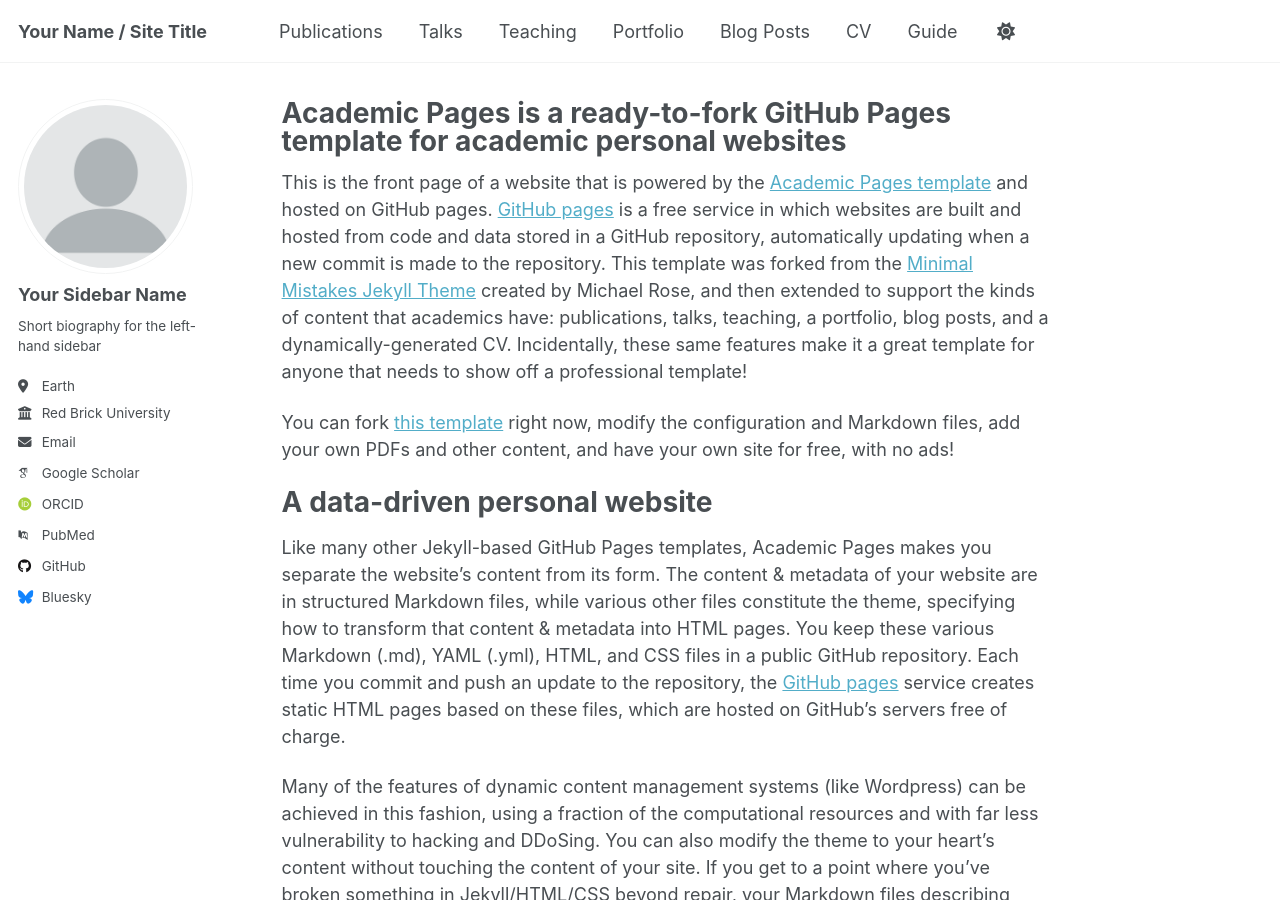
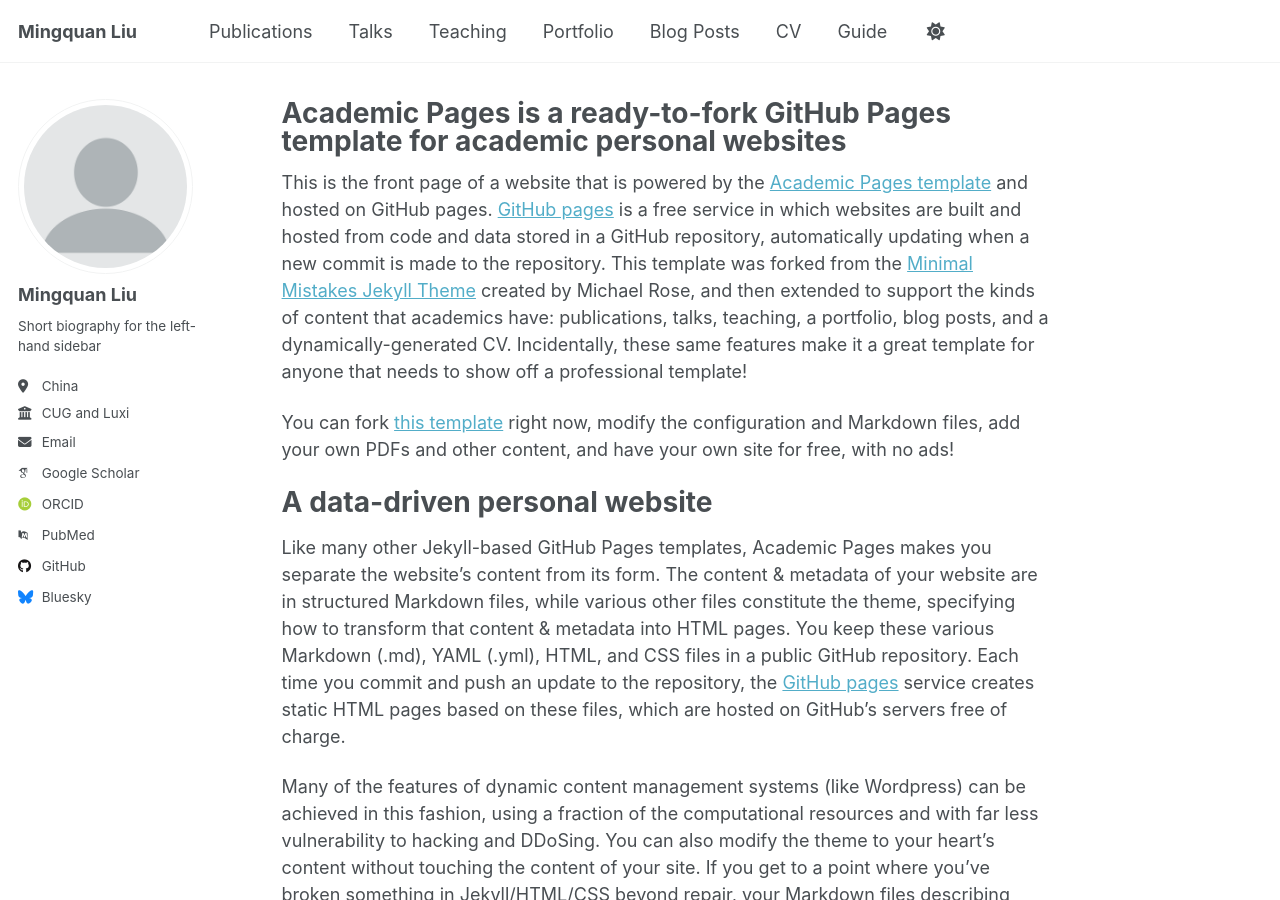
Before and after one commit to wxqnl/wxqnl.github.io, a Jekyll site: the page built from _pages/about.md, in a window 1280 px wide and 900 px high. Built offline with Jekyll 4.4.1, drawn with Linux system fonts in a browser that asks for light colours; some web fonts are replaced; a script that is not in the unit is left out.

Commit message:
Update _config.yml

```diff
--- a/_config.yml
+++ b/_config.yml
@@ -9,11 +9,11 @@
 # Basic Site Settings
 locale                   : "en-US"
 site_theme               : "default"
-title                    : "Your Name / Site Title"
+title                    : "Mingquan Liu"
 title_separator          : "-"
 name                     : &name "Your Name"
 description              : &description "personal description"
-url                      : https://academicpages.github.io # the base hostname & protocol for your site e.g. "https://[your GitHub username].github.io" or if you already have some other page hosted on Github then use "https://[your GitHub username].github.io/[Your Repo Name]"
+url                      : https://wxqnl.github.io # the base hostname & protocol for your site e.g. "https://[your GitHub username].github.io" or if you already have some other page hosted on Github then use "https://[your GitHub username].github.io/[Your Repo Name]"
 baseurl                  : "" # the subpath of your site, e.g. "/blog"
 repository               : "academicpages/academicpages.github.io"
 
@@ -23,13 +23,13 @@
 author:
   # Biographic information
   avatar           : "profile.png"
-  name             : "Your Sidebar Name"
+  name             : "Mingquan Liu"
   pronouns         : # example: "she/her"
   bio              : "Short biography for the left-hand sidebar"
-  location         : "Earth"
-  employer         : "Red Brick University"
+  location         : "China"
+  employer         : "CUG and Luxi"
   uri              : # URL
-  email            : "none@example.org"
+  email            : "wxqnl@cug.edu.cn"
 
   # Academic websites
   academia         : # URL
```
